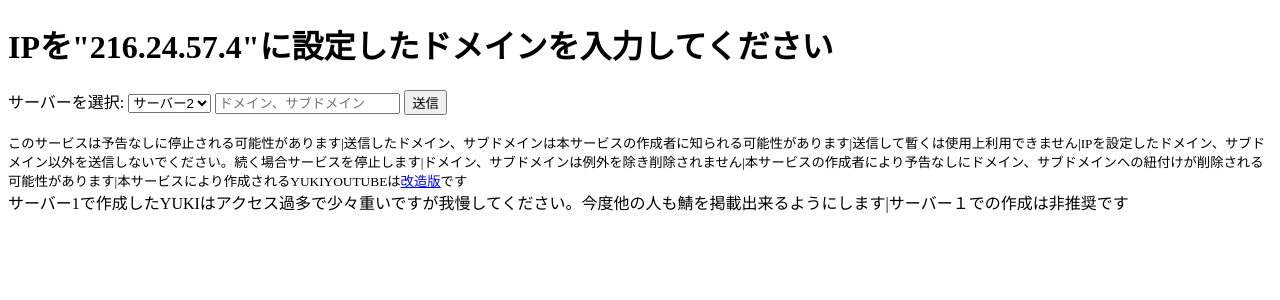
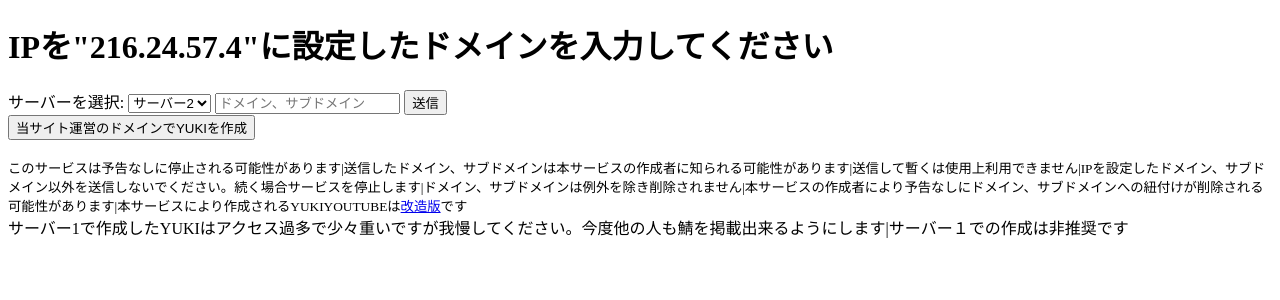
Before and after one commit to ztttas1-project/yukicreate, a Flask app: page / in a window 1280 px wide. Shown: the top 300 px of the page. Run offline with Flask 3, Linux system fonts and the light colour scheme.

Commit message:
Update index.html

```diff
--- a/templates/index.html
+++ b/templates/index.html
@@ -19,6 +19,9 @@
     <input type="text" name="domain" required placeholder="ドメイン、サブドメイン">
     <button type="submit">送信</button>
     </form>
+    <form action="/submit2" method="post">
+    <button type="submit">当サイト運営のドメインでYUKIを作成</button>
+    </form>
 
     <br><small>このサービスは予告なしに停止される可能性があります|送信したドメイン、サブドメインは本サービスの作成者に知られる可能性があります|送信して暫くは使用上利用できません|IPを設定したドメイン、サブドメイン以外を送信しないでください。続く場合サービスを停止します|ドメイン、サブドメインは例外を除き削除されません|本サービスの作成者により予告なしにドメイン、サブドメインへの紐付けが削除される可能性があります|本サービスにより作成されるYUKIYOUTUBEは<a href="https://github.com/Skype-Github/YUKI-GOD">改造版</a>です</small><br>
     サーバー1で作成したYUKIはアクセス過多で少々重いですが我慢してください。今度他の人も鯖を掲載出来るようにします|サーバー１での作成は非推奨です
```
